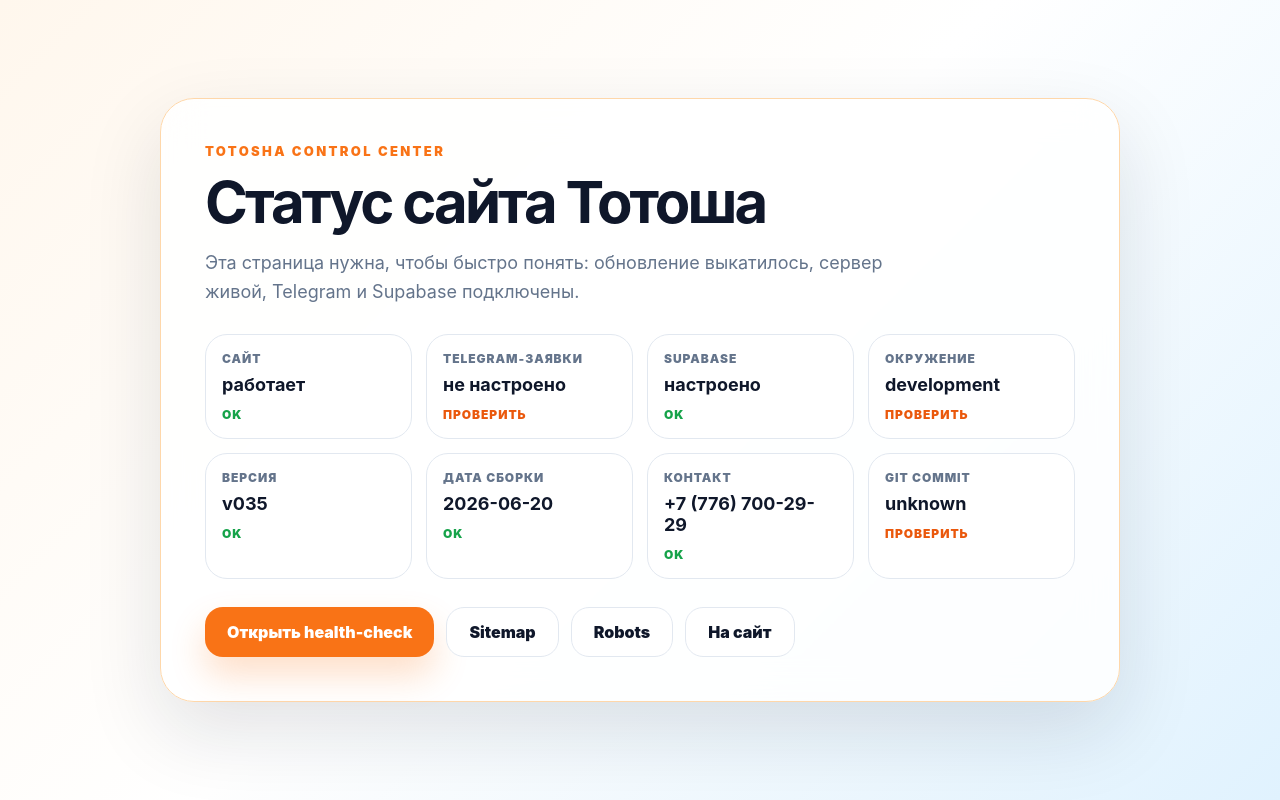
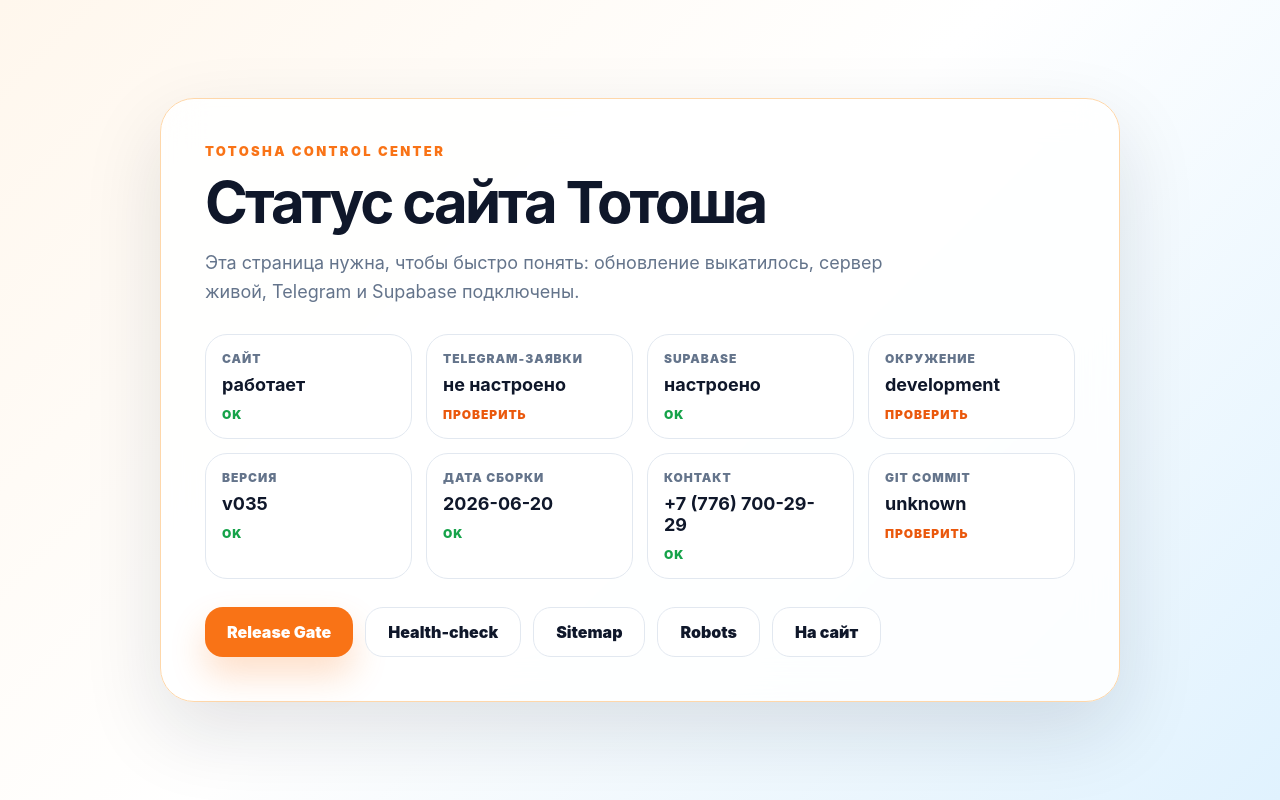
Before and after one commit to nexora-kz/totosha, a Next.js app: page /status in a window 1280 px wide. Built offline with nearby package versions, Linux system fonts and the light colour scheme; no server answers.

Commit message:
TOTOSHA ops: connect status page to release gate

```diff
--- a/app/status/page.tsx
+++ b/app/status/page.tsx
@@ -47,7 +47,8 @@ export default function StatusPage() {
           ))}
         </div>
         <div className="status-actions">
-          <a className="btn btn-primary" href="/api/health">Открыть health-check</a>
+          <a className="btn btn-primary" href={`/api/release-check?commit=${commit}`}>Release Gate</a>
+          <a className="btn btn-light" href="/api/health">Health-check</a>
           <a className="btn btn-light" href="/sitemap.xml">Sitemap</a>
           <a className="btn btn-light" href="/robots.txt">Robots</a>
           <a className="btn btn-light" href="/">На сайт</a>
```
